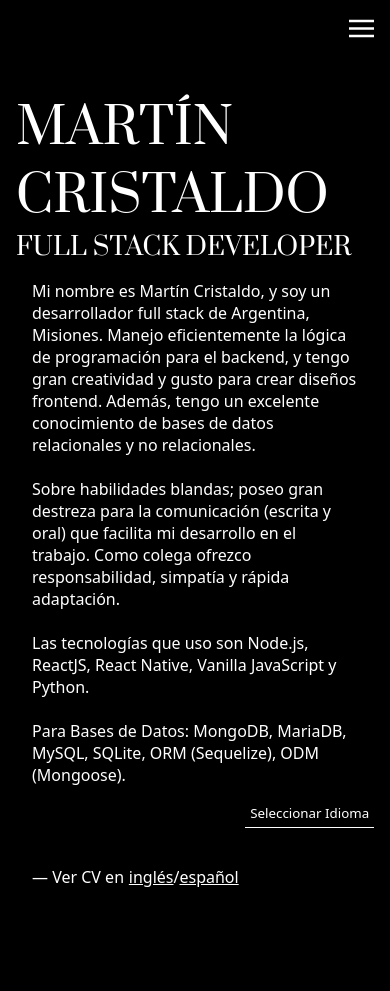
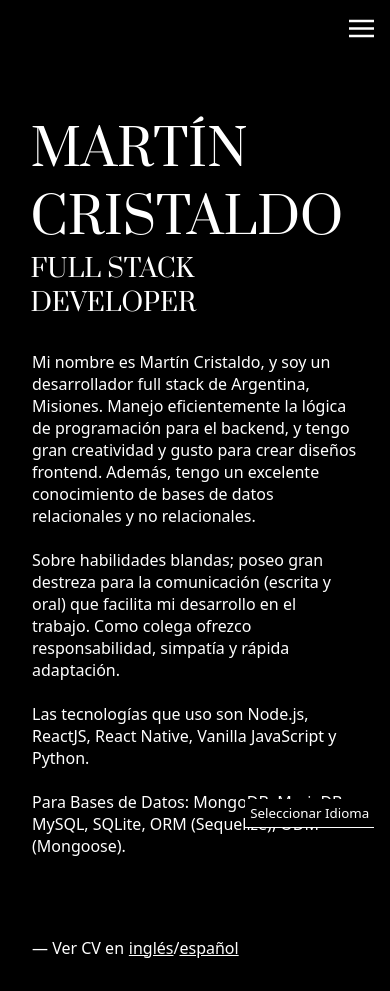
Before and after one commit to martinncdo/portfolio, a React (Vite) app: page / in a window 390 px wide. Before the commit the page ends 920 px from the top, so only its background shows below. Built offline with nearby package versions, Linux system fonts and the light colour scheme.

Commit message:
Arreglando márgenes

```diff
--- a/src/index.css
+++ b/src/index.css
@@ -16,6 +16,7 @@ iframe {
 /* Reset */
 
 .page {
+  position: relative;
   padding: 1rem;
 }
 
@@ -53,6 +54,7 @@ iframe {
   font-family: "Prata";
   font-size: 50px;
   font-weight: 100;
+  margin-top: .5rem;
 }
 
 /* Change language */
@@ -122,7 +124,7 @@ iframe {
 }
 
 .about-info {
-  margin: auto;
+  margin-left: 6rem;
   padding: 1rem;
 }
 
@@ -332,6 +334,14 @@ iframe {
     flex-direction: column;
   }
 
+  .about-info {
+    margin: auto;
+  }
+
+  .about-titles {
+    margin: .9rem;
+  }
+
   .iframe-project {
     width: 350px;
   }
```
Also changed, not shown: 1 other file (tests, documents, lock files or other folders).
